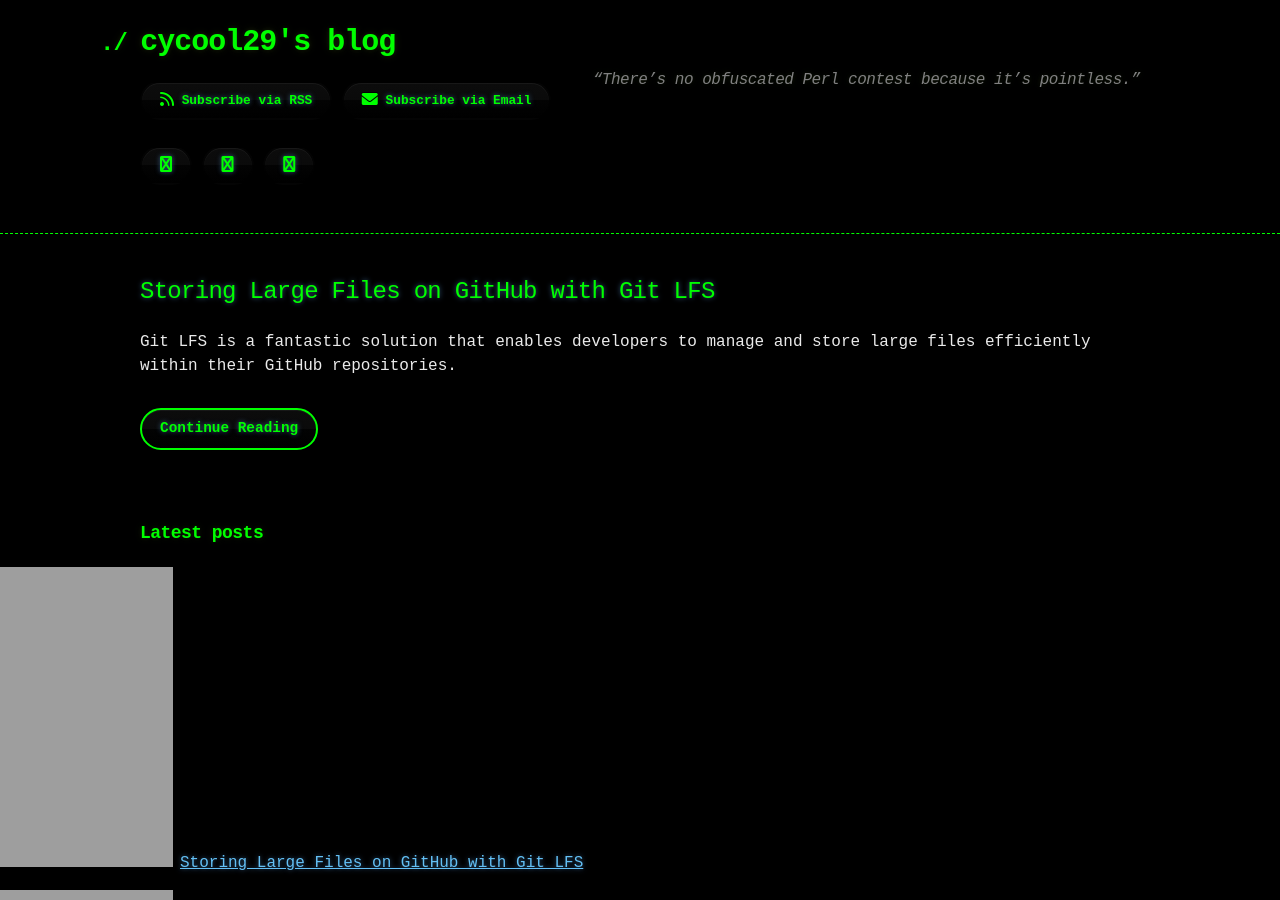
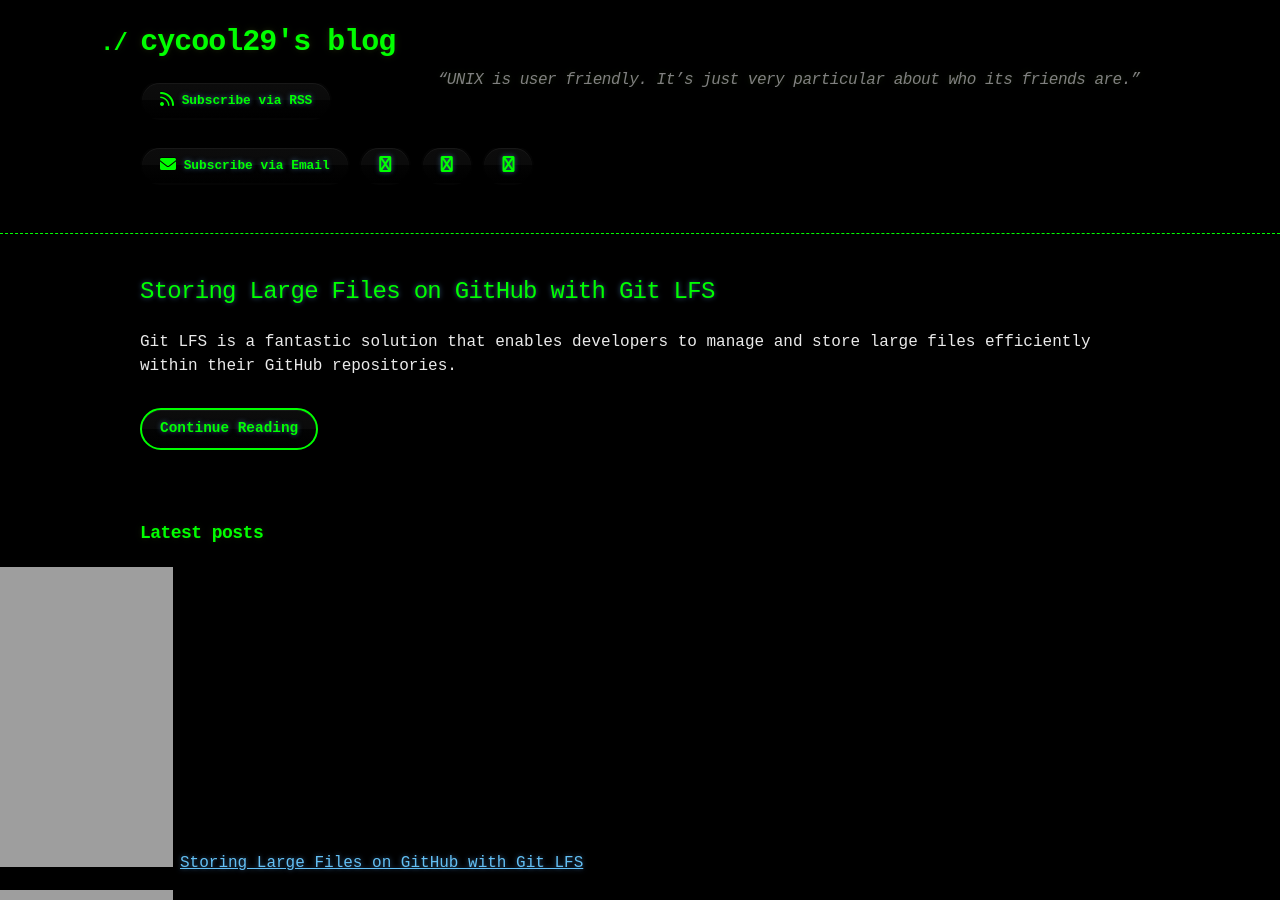
Before and after one commit to cycool29/cycool29.github.io, a Jekyll site: the page built from index.md, in a window 1280 px wide and 900 px high. Built offline with Jekyll 4.4.1, drawn with Linux system fonts in a browser that asks for light colours; a style sheet for code colours, icons or effects is not loaded.

Commit message:
Update quotes

```diff
--- a/_config.yml
+++ b/_config.yml
@@ -1,5 +1,5 @@
 title: cycool29's blog
-description: "“There’s no obfuscated Perl contest because it’s pointless.” "
+description: "“UNIX is user friendly. It’s just very particular about who its friends are.” "
 bio: A high school student. Intermediate in Python, Git, Bash. Learning JavaScript. He/Him. "
 author: cycool29
 url: https://cycool29.github.io
```
